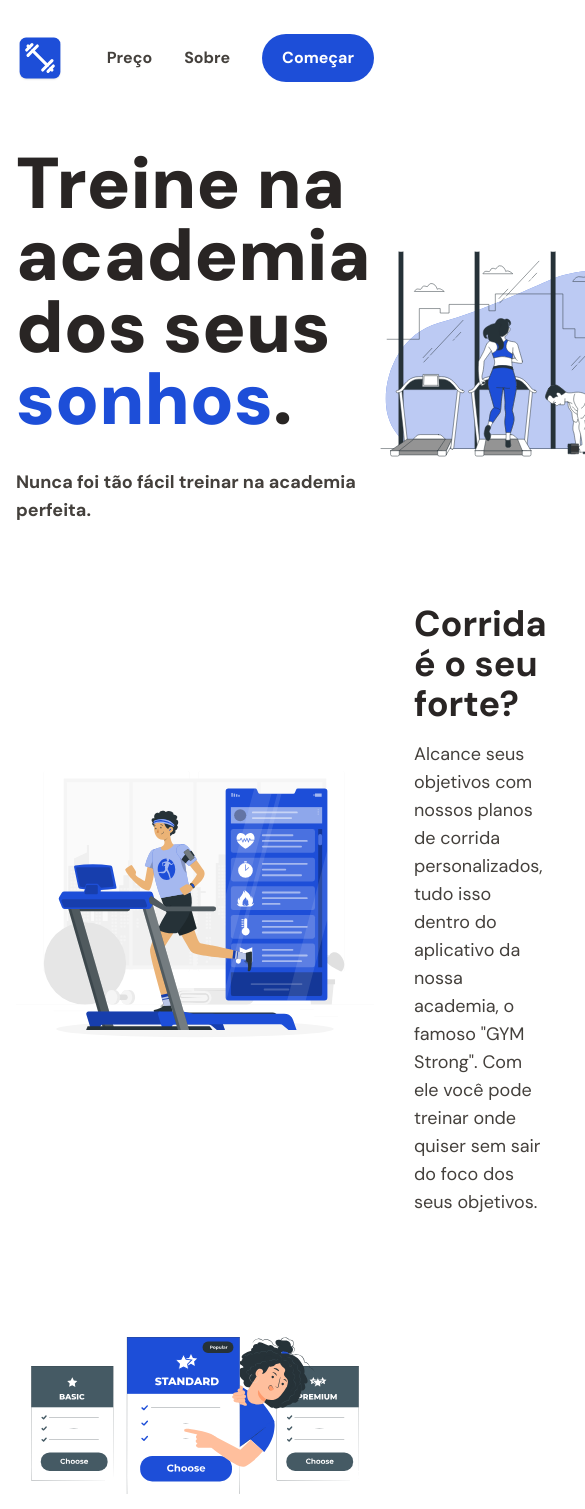
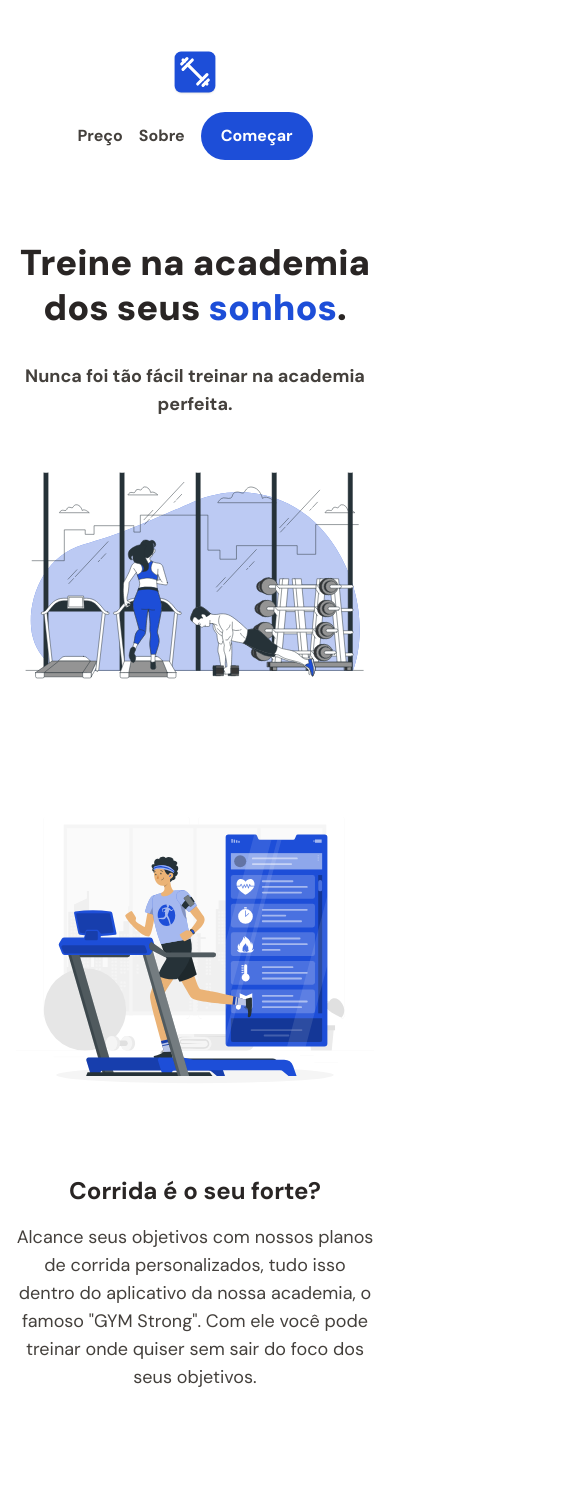
Before and after one commit to ghenosec/gym-page, a Next.js app: page / in a window 390 px wide. Shown: the top 1509 px of the page, 585 px wide, since content can reach past the window. Built offline with nearby package versions, Linux system fonts and the light colour scheme.

Commit message:
feat: making landin-page responsive

```diff
--- a/src/app/page.module.css
+++ b/src/app/page.module.css
@@ -108,7 +108,7 @@
 .logo {
   position: relative;
 }
-/* Enable hover only on non-touch devices */
+
 @media (hover: hover) and (pointer: fine) {
   .card:hover {
     background: rgba(var(--card-rgb), 0.1);
@@ -126,7 +126,64 @@
   }
 }
 
-/* Mobile */
+nav {
+  display: flex;
+  flex-direction: row;
+  align-items: center;
+  justify-content: space-between;
+  width: 100%;
+  padding: 0 1rem;
+  margin-top: 2rem;
+}
+
+nav .links {
+  display: flex;
+  gap: 1rem;
+  align-items: center;
+}
+
+nav .links a {
+  font-weight: bold;
+  color: #4a4a4a;
+  text-decoration: none;
+  padding: 0.5rem 1rem;
+}
+
+nav .links a:hover {
+  color: #0070f3;
+  background-color: #eaeaea;
+  border-radius: 0.5rem;
+}
+
+nav .cta-button {
+  background-color: #0070f3;
+  color: white;
+  padding: 0.5rem 1rem;
+  border-radius: 0.5rem;
+  text-decoration: none;
+  font-weight: bold;
+}
+
+nav .cta-button:hover {
+  background-color: #005bb5;
+}
+
+@media (max-width: 700px) {
+  nav {
+    flex-direction: column;
+    align-items: flex-start;
+  }
+
+  nav .links {
+    flex-direction: column;
+    gap: 0.5rem;
+  }
+
+  nav .cta-button {
+    margin-top: 1rem;
+  }
+}
+
 @media (max-width: 700px) {
   .content {
     padding: 4rem;
@@ -203,7 +260,6 @@
   }
 }
 
-/* Tablet and Smaller Desktop */
 @media (min-width: 701px) and (max-width: 1120px) {
   .grid {
     grid-template-columns: repeat(2, 50%);
--- a/src/app/page.tsx
+++ b/src/app/page.tsx
@@ -4,6 +4,7 @@ import logoSvg from "../assets/logo.svg";
 import Link from "next/link";
 import runSvg from "../assets/run.svg";
 import plansSvg from "../assets/plans.svg";
+
 export default function Home() {
   return (
     <main>
@@ -11,7 +12,7 @@ export default function Home() {
         id="classe"
         className="mx-auto flex p-4 flex-col min-h-screen w-full max-w-screen-xl"
       >
-        <nav className="w-full mt-8 h-5 flex items-center justify-between">
+        <nav className="w-full mt-8 flex flex-col md:flex-row items-center justify-between">
           <Link href="/">
             <Image
               className="h-12 w-12"
@@ -20,7 +21,7 @@ export default function Home() {
             />
           </Link>
 
-          <div className="flex gap-8 items-center">
+          <div className="links flex gap-4 items-center mt-4 md:mt-0">
             <Link
               href="#classe"
               className="font-bold text-stone-700 hover:text-blue-700 transition-colors"
@@ -35,16 +36,16 @@ export default function Home() {
             </Link>
             <Link
               href="#classe"
-              className="font-bold px-5 py-3 text-white bg-blue-700 hover:bg-blue-800 transition-colors rounded-full"
+              className="cta-button font-bold px-5 py-3 text-white bg-blue-700 hover:bg-blue-800 transition-colors rounded-full "
             >
               Começar
             </Link>
           </div>
         </nav>
 
-        <div className="flex mt-20 items-center justify-between w-full">
-          <div className="items-center justify-between">
-            <h1 className="text-left text-7xl leading-15 font-black text-stone-800">
+        <div className="flex mt-20 flex-col md:flex-row items-center justify-between w-full">
+          <div className="items-center justify-between text-center md:text-left">
+            <h1 className="text-4xl md:text-7xl leading-tight md:leading-15 font-black text-stone-800">
               Treine na academia dos seus{" "}
               <span className="text-blue-700">sonhos</span>.
             </h1>
@@ -53,20 +54,20 @@ export default function Home() {
             </p>
           </div>
           <Image
-            className="w-full mt-10 max-w-2xl"
+            className="w-full mt-10 max-w-full md:max-w-2xl"
             src={gymSvg}
             alt="Ilustração de uma academia."
           />
         </div>
 
-        <div className="mt-20 flex items-center justify-between">
+        <div className="mt-20 flex flex-col md:flex-row items-center justify-between">
           <Image
-            className="w-full max-w-xl"
+            className="w-full max-w-full md:max-w-xl"
             src={runSvg}
             alt="Ilustração de uma pessoa correndo."
           />
-          <div className="ml-10">
-            <h2 className="text-4xl font-bold text-stone-800">
+          <div className="mt-10 md:ml-10 text-center md:text-left">
+            <h2 className="text-2xl md:text-4xl font-bold text-stone-800">
               Corrida é o seu forte?
             </h2>
             <p className="text-lg text-stone-700 mt-4">
@@ -77,17 +78,19 @@ export default function Home() {
             </p>
           </div>
         </div>
+
         <div className="mt-20 flex justify-center">
           <Image
-            className="w-full max-w-2xl"
+            className="w-full max-w-full md:max-w-2xl"
             src={plansSvg}
             alt="Ilustração dos planos da academia."
           />
         </div>
+
         <footer className="mt-20 p-8 bg-stone-100 w-full">
           <div className="flex flex-col md:flex-row justify-between space-y-8 md:space-y-0 md:space-x-8">
             <div className="md:w-1/3">
-              <h3 className="text-2xl font-bold text-stone-800">Sobre </h3>
+              <h3 className="text-2xl font-bold text-stone-800">Sobre</h3>
               <p className="text-stone-700 mt-4">
                 Projeto de uma landing-page fictícia para uma academia, feita
                 somente para fins de estudo e prática de desenvolvimento web.
```
